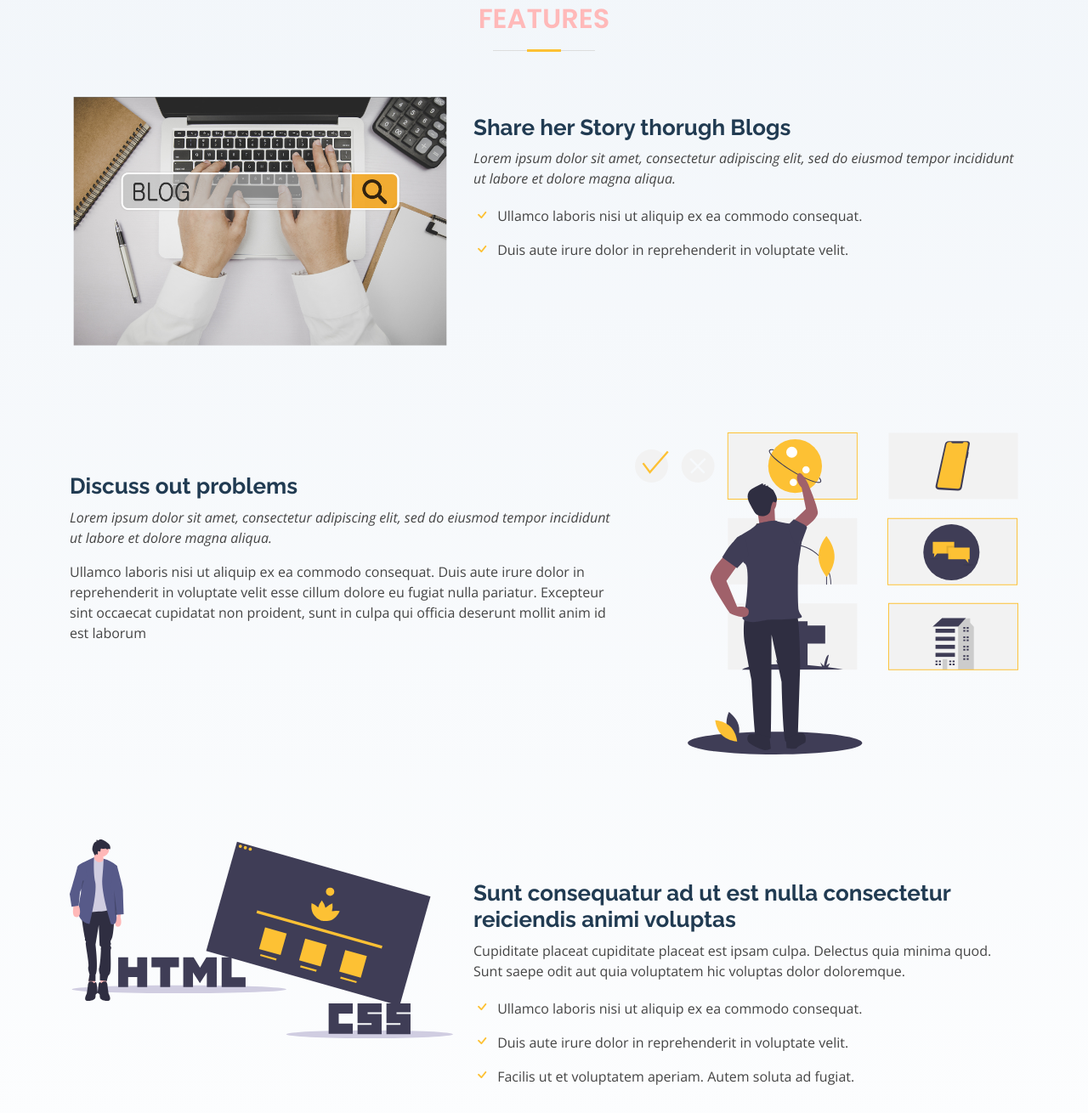
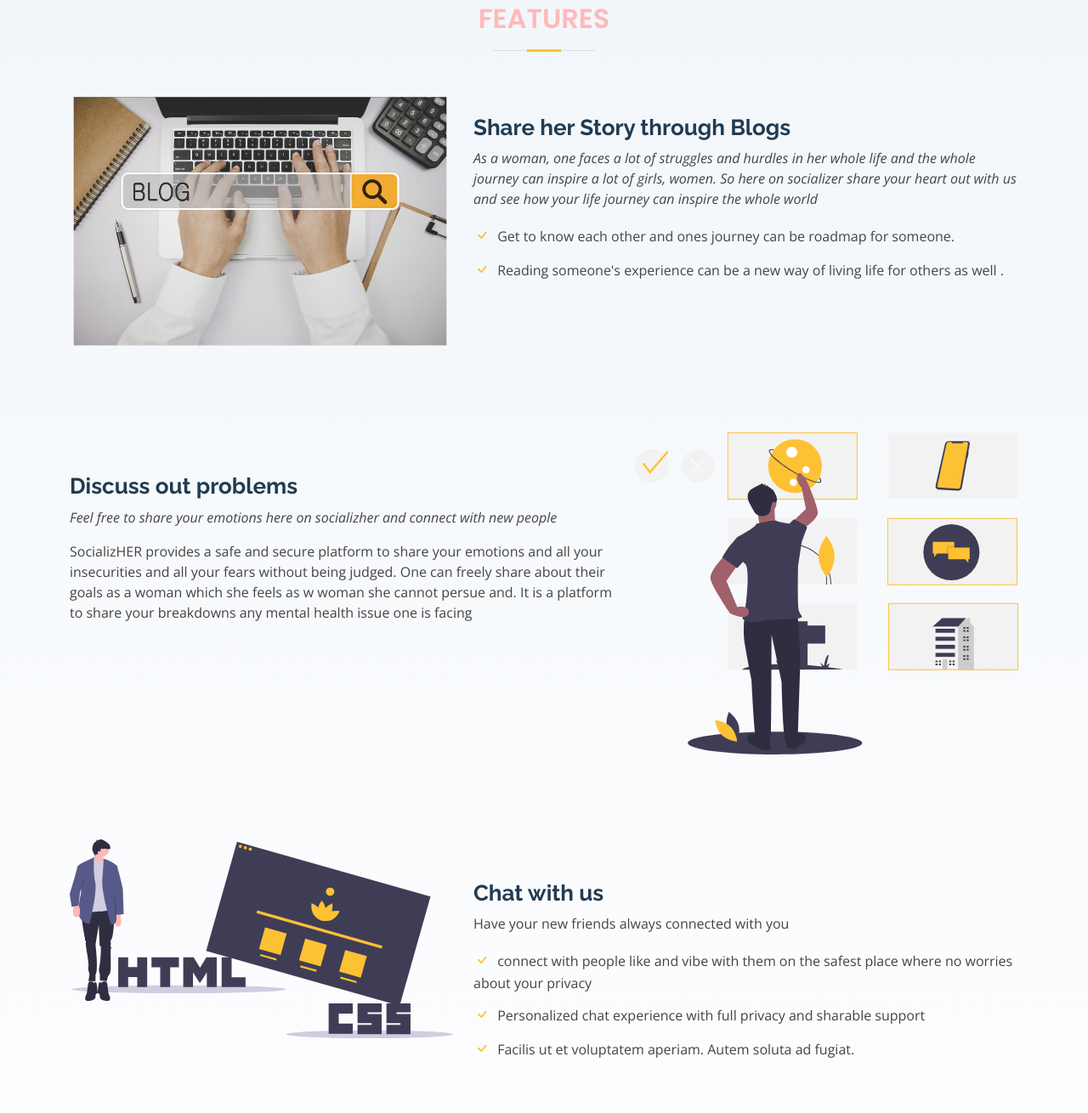
Before and after one commit to radhikax/Socializher, a plain HTML site: page index.html in a window 1280 px wide. Shown: the part 2520-3830 px from the top of the page at 85% size. Drawn offline with nearby package versions, Linux system fonts and the light colour scheme.

Commit message:
Add files via upload

```diff
--- a/index.html
+++ b/index.html
@@ -223,14 +223,13 @@
             <img src="img/features-1.png" class="img-fluid" alt="">
           </div>
           <div class="col-md-7 pt-4" data-aos="fade-left">
-            <h3>Share her Story  thorugh Blogs</h3>
+            <h3>Share her Story  through Blogs</h3>
             <p class="fst-italic">
-              Lorem ipsum dolor sit amet, consectetur adipiscing elit, sed do eiusmod tempor incididunt ut labore et dolore
-              magna aliqua.
+              As a woman, one faces a lot of struggles and hurdles in her whole life and the whole journey can inspire a lot of girls, women. So here on socializer share your heart out with us and see how your life journey can inspire the whole world
             </p>
             <ul>
-              <li><i class="bi bi-check"></i> Ullamco laboris nisi ut aliquip ex ea commodo consequat.</li>
-              <li><i class="bi bi-check"></i> Duis aute irure dolor in reprehenderit in voluptate velit.</li>
+              <li><i class="bi bi-check"></i> Get to know each other and ones journey can be roadmap for someone.</li>
+              <li><i class="bi bi-check"></i> Reading someone's experience can be a new way of living life for others as well .</li>
             </ul>
           </div>
         </div>
@@ -242,13 +241,11 @@
           <div class="col-md-7 pt-5 order-2 order-md-1" data-aos="fade-right">
             <h3>Discuss out problems </h3>
             <p class="fst-italic">
-              Lorem ipsum dolor sit amet, consectetur adipiscing elit, sed do eiusmod tempor incididunt ut labore et dolore
-              magna aliqua.
+              Feel free to share your emotions here on socializher and connect with new people
             </p>
             <p>
-              Ullamco laboris nisi ut aliquip ex ea commodo consequat. Duis aute irure dolor in reprehenderit in voluptate
-              velit esse cillum dolore eu fugiat nulla pariatur. Excepteur sint occaecat cupidatat non proident, sunt in
-              culpa qui officia deserunt mollit anim id est laborum
+              SocializHER provides a safe and secure platform to share your emotions and all your insecurities and all your fears without being judged. One can freely share about their goals as a woman which she feels as w woman she cannot persue and.
+              It is a platform to share your breakdowns any mental health issue one is facing
             </p>
           </div>
         </div>
@@ -258,11 +255,11 @@
             <img src="img/features-3.svg" class="img-fluid" alt="">
           </div>
           <div class="col-md-7 pt-5" data-aos="fade-left">
-            <h3>Sunt consequatur ad ut est nulla consectetur reiciendis animi voluptas</h3>
-            <p>Cupiditate placeat cupiditate placeat est ipsam culpa. Delectus quia minima quod. Sunt saepe odit aut quia voluptatem hic voluptas dolor doloremque.</p>
+            <h3>Chat with us </h3>
+            <p>Have your new friends always connected with you </p>
             <ul>
-              <li><i class="bi bi-check"></i> Ullamco laboris nisi ut aliquip ex ea commodo consequat.</li>
-              <li><i class="bi bi-check"></i> Duis aute irure dolor in reprehenderit in voluptate velit.</li>
+              <li><i class="bi bi-check"></i> connect with people like and vibe with them on the safest place where no worries about your privacy </li>
+              <li><i class="bi bi-check"></i> Personalized chat experience with full privacy and sharable support</li>
               <li><i class="bi bi-check"></i> Facilis ut et voluptatem aperiam. Autem soluta ad fugiat.</li>
             </ul>
           </div>
```
